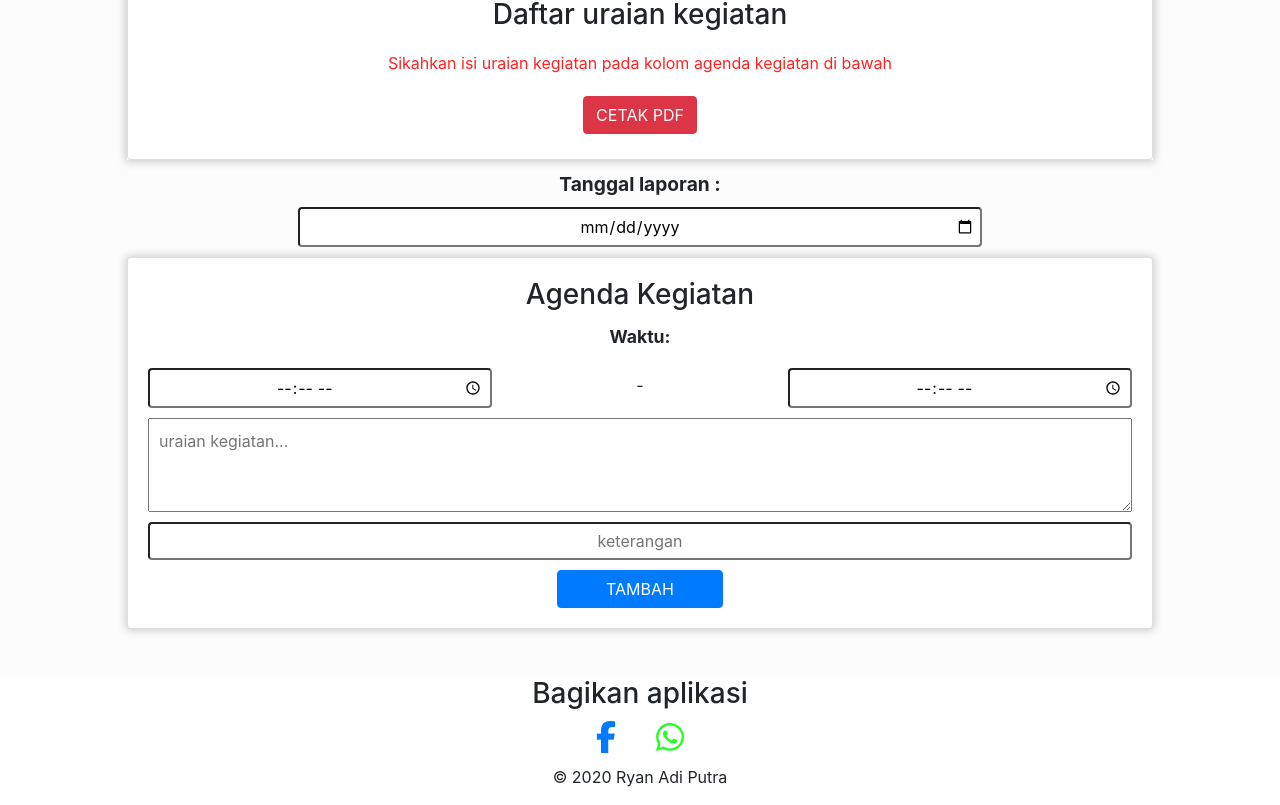
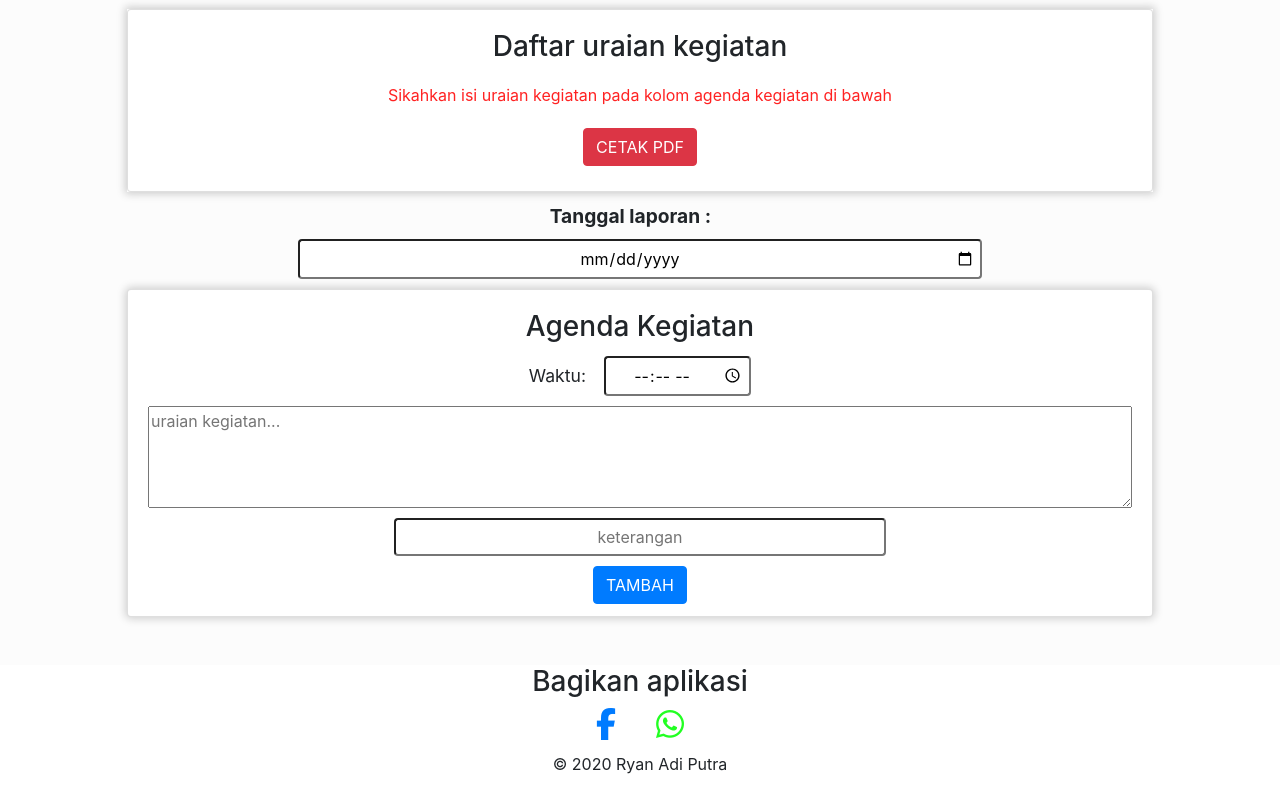
Before and after one commit to ryanadiputraa/laporan-asn, a React (Create React App) app: page / in a window 1280 px wide. Shown: the part 509-1314 px from the top of the page. Built offline with nearby package versions, Linux system fonts and the light colour scheme.

Commit message:
changed time format, add response after submiting

```diff
--- a/src/components/AddTodo/AddTodo.css
+++ b/src/components/AddTodo/AddTodo.css
@@ -2,66 +2,41 @@
   width: 90%;
   box-shadow: 0 0 .5em .1em #ccc;
   margin: 0 auto;
+  text-align: center;
 }
-
-.form {
-  text-align: center;
+label {
+  font-weight: 400;
+  font-size: 1.1em;
+  margin-right: 1em;
 }
 input {
   text-align: center;
   padding: 5px;
   border-radius: 4px;
+  margin-bottom: 10px;
 }
-
+textarea {
+  display: block;
+  width: 100%;
+  margin-bottom: 10px;
+}
 button {
   align-self: center;
   text-transform: uppercase;
 }
-label {
-  font-weight: bold;
-  font-size: 1.1em;
+#info {
+  display: block;
+  margin: 10px auto;
 }
 .todos-field {
-  display: grid;
-  gap: 10px;
-  grid-template-columns: 1fr .8fr 1fr;
-}
-/* time */
-.time-label {
-  grid-column: 2/3;
-}
-#startTime {
-  grid-column: 1/2;
-  grid-row: 2;
-}
-.split-time {
-  grid-column: 2/3;
-  grid-row: 2;
-}
-#endTime {
-  grid-column: 3/4;
-  grid-row: 2;
-}
-/* todo */
-#todo {
-  grid-column: 1/4;
-  grid-row: 3;
-  padding: 10px;
-}
-.add-todo {
-  grid-column: 2/3;
-  grid-row: 5;
-  width: 60%;
-  margin: 0 auto;
-}
-/* info */
-#info {
-  grid-column: 1/4;
-  grid-row: 4;
+  height: 15em;
 }
 
-@media screen and (max-width: 768px) {
-  .add-todo {
-    width: 100%;
+@media screen and (min-width: 990px) {
+  #time {
+    width: 15%;
+  }
+  #info {
+    width: 50%;
   }
 }
--- a/src/components/AddTodo/AddTodo.js
+++ b/src/components/AddTodo/AddTodo.js
@@ -7,8 +7,7 @@ class AddTodo extends Component {
 
   state = {
     id: 1,
-    startTime: null,
-    endTime: null,
+    time: null,
     todo: null,
     info: null
   }
@@ -27,25 +26,22 @@ class AddTodo extends Component {
 
   render() {
     return(
-        <div className="form">
           <Card className="todos-container">
             <CardBody>
               <CardTitle><h3 className="text-center">Agenda Kegiatan</h3></CardTitle>
               <div className="todos-field">
                 <label htmlFor="time" className="time-label">Waktu:</label>
-                <input type="time" id="startTime" onChange={ this.setInputtoState }/>
-                <span className="split-time">-</span>
-                <input type="time" id="endTime" onChange={ this.setInputtoState }/>
-                <textarea id="todo" cols="30" rows="3" placeholder="uraian kegiatan..." onChange={ this.setInputtoState }/>
+                <input type="time" id="time" onChange={ this.setInputtoState }/>
+                <textarea id="todo" cols="30" rows="4" placeholder="uraian kegiatan..." onChange={ this.setInputtoState }/>
                 <input type="text" placeholder="keterangan" id="info" onChange={ this.setInputtoState }/>
                 <button className="btn btn-primary add-todo" onClick={() => {
+                  window.scrollTo(0, 400);
                   this.generateNewId();
                   this.props.addTodos(this.state);
                 }}>Tambah</button>
               </div>
             </CardBody>
           </Card>
-        </div>
     )
   }
 }
--- a/src/components/PersonalData/PersonalData.css
+++ b/src/components/PersonalData/PersonalData.css
@@ -6,7 +6,7 @@
 }
 
 form {
-  height: 18em;
+  height: 20em;
   display: flex;
   flex-direction: column;
   justify-content: space-between;
--- a/src/components/PersonalData/PersonalData.js
+++ b/src/components/PersonalData/PersonalData.js
@@ -1,6 +1,6 @@
 import React, {useState} from 'react';
 import './PersonalData.css';
-import { Card, CardTitle, CardBody } from 'reactstrap';
+import { Alert, Card, CardTitle, CardBody } from 'reactstrap';
 import { connect } from 'react-redux';
 
 function PersonalData(props) {
@@ -10,9 +10,13 @@ function PersonalData(props) {
     data[e.target.id] = e.target.value
   }
 
+  const [visible, setVisible] = useState(false);
+  const onDismiss = () => setVisible(false);
+
   return(
     <Card className="personal-data-container">
       <CardBody>
+        <Alert color="success" isOpen={visible} toggle={onDismiss}><p className="text-center mb-0">Data ASN tersimpan</p></Alert>
         <CardTitle><h3 className="text-center">Data PNS</h3></CardTitle>
         <form >
           <input type="text" placeholder="Nama" id="name" onChange={(e) => setData(e) } />
@@ -23,6 +27,7 @@ function PersonalData(props) {
           <input type="text" placeholder="Kota" id="city" onChange={(e) => setData(e) } />
           <button className="btn btn-primary" onClick={(e) => {
             e.preventDefault();
+            setVisible(true);
             props.savePersonalData(data);
           }}>SIMPAN</button>
         </form>
@@ -33,7 +38,7 @@ function PersonalData(props) {
 
 const mapStateToProps = state => {
   return {
-    state
+    state: state.data
   }
 }
 
--- a/src/components/TodoList/TodoList.js
+++ b/src/components/TodoList/TodoList.js
@@ -12,7 +12,7 @@ const TodosList = (props) => {
       return (
         <div className="todo-list-item" key={ todo.id }>
           <div className="todo-item">
-            <span className="time">{ todo.startTime } - { todo.endTime }</span>
+            <span className="time">{ todo.time }</span>
             <span className="todo">{ todo.todo }</span>
             <span className="info">({ todo.info })</span>
           </div>
--- a/src/utils/redux/Reducer.js
+++ b/src/utils/redux/Reducer.js
@@ -3,7 +3,14 @@ import 'jspdf-autotable';
 
 const globalState = {
   date: '',
-  data: {},
+  data: {
+    name: null,
+    NIP: null,
+    pos: null,
+    bossName: null,
+    bossPos: null,
+    city: null
+  },
   todos: []
 }
 
@@ -45,10 +52,10 @@ const rootReducer = (state = globalState, action) => {
         let i = 0;
 
         state.todos.map(todo => {
-          bodyData[i] = [todo.id, '', `${todo.startTime} - ${todo.endTime}`, todo.todo, todo.info];
+          bodyData[i] = [todo.id, '', todo.time, todo.todo, todo.info];
           return i++
         })
-        bodyData[0] = [state.todos[0].id, state.date, `${state.todos[0].startTime} - ${state.todos[0].endTime}`, state.todos[0].todo, state.todos[0].info]
+        bodyData[0] = [state.todos[0].id, state.date, state.todos[0].time, state.todos[0].todo, state.todos[0].info]
 
         doc.text('LAPORAN KEGIATAN HARIAN ASN', 100, 10);
 
```
